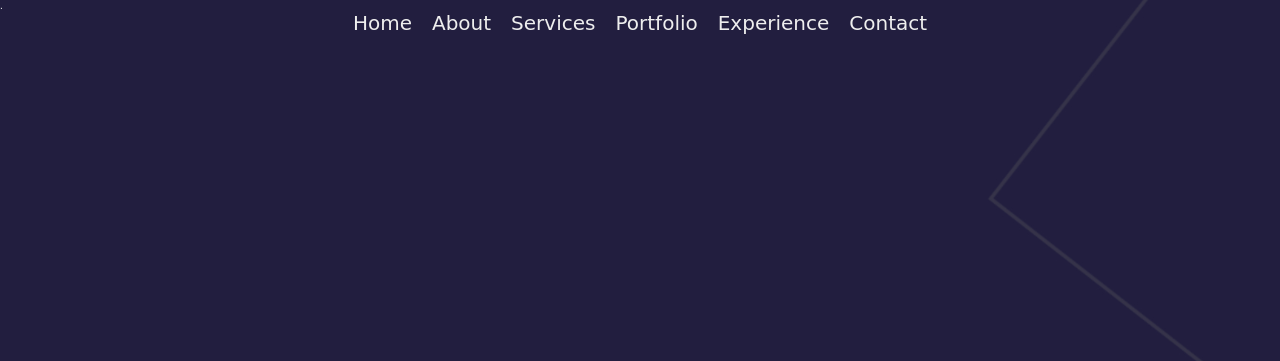
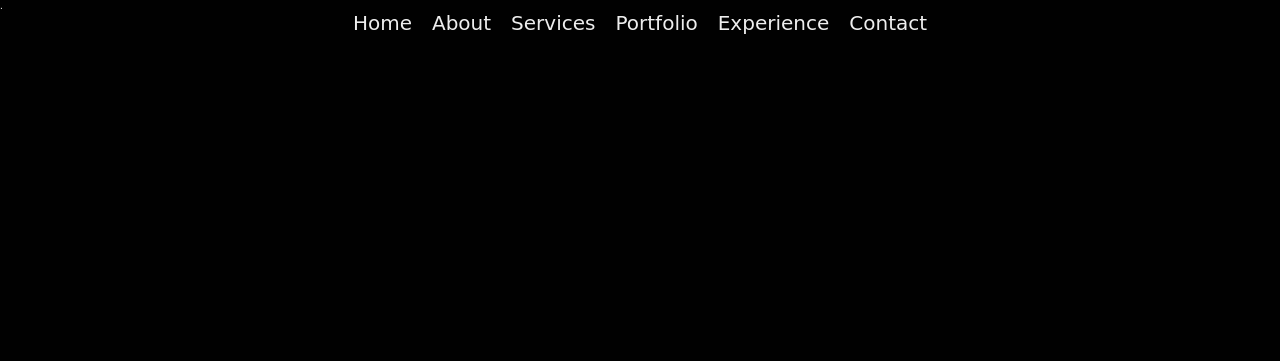
Before and after one commit to EnebeliEmmanuel/portfolio-website, a plain HTML site: page index.html in a window 1280 px wide. Shown: the top 361 px of the page. Drawn offline with nearby package versions, Linux system fonts and the light colour scheme; a web font is replaced by a local one.

Commit message:
updated website

```diff
--- a/main.css
+++ b/main.css
@@ -14,7 +14,7 @@ html{
  body{
   width: 100%;
   height: 100%;
-  background: url("images/sitebg.jpg") no-repeat center fixed;
+  background: url("img10.jpg") no-repeat center fixed;
   background-size: cover;
   overflow: hidden;
 }
```
Also changed, not shown: img10.jpg (added), img7.jpg (added).
